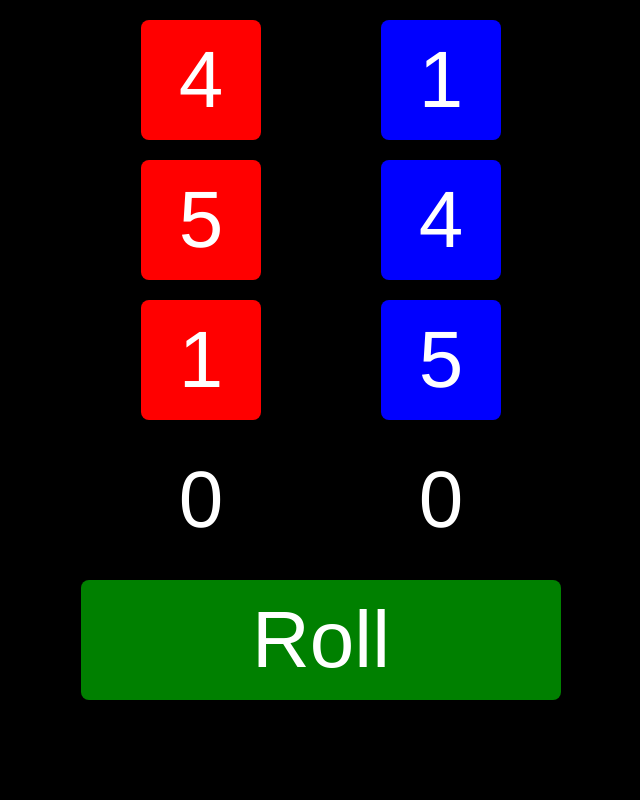
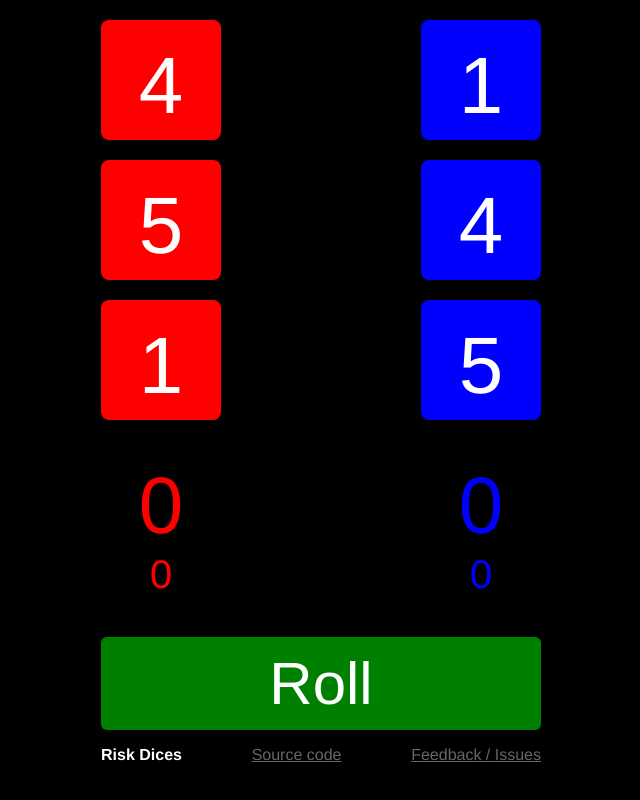
Before and after one commit to lumnn/risk-dices, a Vue app: page / in a window 1280 px wide. Shown: the whole page, without its empty margins (319-959 px from the left). Built offline with nearby package versions, Linux system fonts and the light colour scheme.

Commit message:
Refactor, improvements in layout and total loss count

```diff
--- a/public/index.html
+++ b/public/index.html
@@ -5,7 +5,7 @@
     <meta http-equiv="X-UA-Compatible" content="IE=edge">
     <meta name="viewport" content="width=device-width,initial-scale=1.0">
     <link rel="shortcut icon" href="<%= webpackConfig.output.publicPath %>favicon.ico">
-    <title>risk</title>
+    <title>Risk Dices</title>
   </head>
   <body>
     <div id="app"></div>
--- a/src/App.vue
+++ b/src/App.vue
@@ -3,31 +3,43 @@
     <div id="sides">
       <div id="attacker" class="side">
         <div @click="toggleDice('attacker', 1)">
-          <dice ref="attacker1" :class="{ disabled: !isDiceEnabled('attacker', 1) }" style="background: red"></dice>
+          <dice ref="attacker1" :class="{ disabled: !isDiceEnabled('attacker', 1) }"></dice>
         </div>
         <div @click="toggleDice('attacker', 2)">
-          <dice ref="attacker2" :class="{ disabled: !isDiceEnabled('attacker', 2) }" style="background: red"></dice>
+          <dice ref="attacker2" :class="{ disabled: !isDiceEnabled('attacker', 2) }"></dice>
         </div>
         <div @click="toggleDice('attacker', 3)">
-          <dice ref="attacker3" :class="{ disabled: !isDiceEnabled('attacker', 3) }" style="background: red"></dice>
+          <dice ref="attacker3" :class="{ disabled: !isDiceEnabled('attacker', 3) }"></dice>
         </div>
-        <div class="side__loss">{{ loss.attacker }}</div>
+        <div v-if="loss" class="loss">
+          {{ loss.attacker }}
+          <div class="loss__total">{{ totalLoss.attacker }}</div>
+        </div>
       </div>
       <div id="defender" class="side">
         <div @click="toggleDice('defender', 1)">
-          <dice ref="defender1" :class="{ disabled: !isDiceEnabled('defender', 1) }" style="background: blue"></dice>
+          <dice ref="defender1" :class="{ disabled: !isDiceEnabled('defender', 1) }"></dice>
         </div>
         <div @click="toggleDice('defender', 2)">
-          <dice ref="defender2" :class="{ disabled: !isDiceEnabled('defender', 2) }" style="background: blue"></dice>
+          <dice ref="defender2" :class="{ disabled: !isDiceEnabled('defender', 2) }"></dice>
         </div>
         <div @click="toggleDice('defender', 3)">
-          <dice ref="defender3" :class="{ disabled: !isDiceEnabled('defender', 3) }" style="background: blue"></dice>
+          <dice ref="defender3" :class="{ disabled: !isDiceEnabled('defender', 3) }"></dice>
         </div>
-        <div class="side__loss">{{ loss.defender }}</div>
+        <div v-if="loss" class="loss">
+          {{ loss.defender }}
+          <div class="loss__total">{{ totalLoss.defender }}</div>
+        </div>
       </div>
     </div>
 
     <button id="button" @click='roll'>Roll</button>
+
+    <div id="about">
+      <h1>Risk Dices</h1>
+      <a href='https://github.com/lumnn/risk-dices'>Source code</a>
+      <a href='https://github.com/lumnn/risk-dices/issues'>Feedback / Issues</a>
+    </div>
   </div>
 </template>
 
@@ -42,17 +54,26 @@ export default {
 
   data: function () {
     return {
-      attacker: [1, 2, 3],
-      defender: [1, 2, 3],
-      attackerResult: [],
-      defenderResult: []
+      enabled: {
+        attacker: [1, 2, 3],
+        defender: [1, 2, 3]
+      },
+      result: {
+        attacker: [],
+        defender: []
+      },
+      totalLoss: {
+        attacker: 0,
+        defender: 0
+      },
+      resultsRemaining: 0
     }
   },
 
   computed: {
     loss: function () {
-      var attacker = this.attackerResult.slice(0).sort().reverse()
-      var defender = this.defenderResult.slice(0).sort().reverse()
+      var attacker = this.result.attacker.slice(0).sort().reverse()
+      var defender = this.result.defender.slice(0).sort().reverse()
 
       var result = {
         attacker: 0,
@@ -78,47 +99,73 @@ export default {
 
   methods: {
     roll: function () {
-      this.attackerResult = []
-      this.defenderResult = []
+      this.result.attacker = []
+      this.result.defender = []
+      this.resultsRemaining = 0
 
-      for (var i = this.attacker.length - 1; i >= 0; i--) {
-        this.$refs['attacker' + this.attacker[i]].roll()
-        this.$refs['attacker' + this.attacker[i]].$once('rolled', (result) => this.attackerResult.push(result))
+      for (var i = this.enabled.attacker.length - 1; i >= 0; i--) {
+        let ref = 'attacker' + this.enabled.attacker[i]
+
+        this.$refs[ref].$off('rolled')
+        this.$refs[ref].roll()
+        this.resultsRemaining++
+        this.$refs[ref].$once('rolled', (result) => this.onRolled('attacker', result))
       }
-      for (var j = this.defender.length - 1; j >= 0; j--) {
-        this.$refs['defender' + this.defender[j]].roll()
-        this.$refs['defender' + this.defender[j]].$once('rolled', (result) => this.defenderResult.push(result))
+      for (var j = this.enabled.defender.length - 1; j >= 0; j--) {
+        let ref = 'defender' + this.enabled.defender[j]
+
+        this.$refs[ref].$off('rolled')
+        this.$refs[ref].roll()
+        this.resultsRemaining++
+        this.$refs[ref].$once('rolled', (result) => this.onRolled('defender', result))
       }
     },
 
-    isDiceEnabled: function (type, id) {
-      return this[type].indexOf(id) > -1
+    onRolled: function (side, result) {
+      this.result[side].push(result)
+      this.resultsRemaining--
+
+      if (this.resultsRemaining === 0) {
+        this.totalLoss = {
+          attacker: this.totalLoss.attacker + this.loss.attacker,
+          defender: this.totalLoss.defender + this.loss.defender
+        }
+      }
     },
 
-    toggleDice: function (type, id) {
-      var index = this[type].indexOf(id)
+    isDiceEnabled: function (side, id) {
+      return this.enabled[side].indexOf(id) > -1
+    },
+
+    toggleDice: function (side, id) {
+      var index = this.enabled[side].indexOf(id)
 
       if (index === -1) {
-        this[type].push(id)
+        this.enabled[side].push(id)
         return
       }
 
-      if (this[type].length === 1) {
+      if (this.enabled[side].length === 1) {
         return
       }
 
-      this[type].splice(index, 1)
+      this.enabled[side].splice(index, 1)
     }
   }
 }
 </script>
 
 <style lang="scss">
-body {
+html, body {
   background: black;
   color: #fff;
   margin: 0;
   padding: 0;
+  height: 100%;
+}
+
+*, *:before, *:after {
+  box-sizing: border-box;
 }
 
 #app {
@@ -129,38 +176,63 @@ body {
   max-width: 480px;
   font-size: 10vh;
   margin: auto;
+  display: flex;
+  flex-direction: column;
+  height: 100%;
+  padding: .25em;
 }
 
 #sides {
   display: flex;
-  justify-content: space-around;
+  justify-content: space-between;
 }
 
-.side {
-  &__loss {
-    text-align: center;
-    width: 1em;
-    height: 1em;
-    line-height: 1em;
-    font-size: 1em;
-    padding: .25em;
+.loss {
+  text-align: center;
+  width: 1.5em;
+  padding: .25em;
+  margin-bottom: .25em;
+  position: relative;
 
-    margin: .25em 0;
+  &__total {
+    right: 0;
+    font-size: .5em;
   }
 }
 
 .dice {
-  margin: .25em 0;
+  margin-bottom: .25em;
 
   &.disabled {
     opacity: 0.3;
   }
 }
 
+#attacker {
+  .dice {
+    background: red;
+  }
+
+  .loss {
+    color: red;
+  }
+}
+
+#defender {
+  .dice {
+    background: blue;
+  }
+
+  .loss {
+    color: blue;
+  }
+}
+
 #button {
-  font-size: 1em;
+  flex-grow: 1;
+  font-size: .75em;
   line-height: 1em;
-  padding: .25em;
+  padding: .1em;
   border-radius: .1em;
   width: 100%;
   border: 0;
@@ -168,9 +240,27 @@ body {
   color: #fff;
   display: block;
   margin: auto;
+  outline: 0;
 
   &:active {
     background: darken(green, 10);
   }
 }
+
+#about {
+  font-size: 2vh;
+  display: flex;
+  justify-content: space-between;
+  padding: 1em 0;
+
+  h1 {
+    font-size: 1em;
+    display: inline-block;
+    margin: 0;
+  }
+
+  a {
+    color: #666;
+  }
+}
 </style>
--- a/src/components/Dice.vue
+++ b/src/components/Dice.vue
@@ -43,12 +43,12 @@ export default {
 
 <style lang="scss">
   .dice {
+    box-sizing: border-box;
     text-align: center;
-    width: 1em;
-    height: 1em;
-    line-height: 1em;
-    font-size: 1em;
+    width: 1.5em;
+    height: 1.5em;
     padding: .25em;
+    background-color: gray;
     border-radius: .1em;
     color: white;
     cursor: pointer;
```
Also changed, not shown: public/manifest.json.
